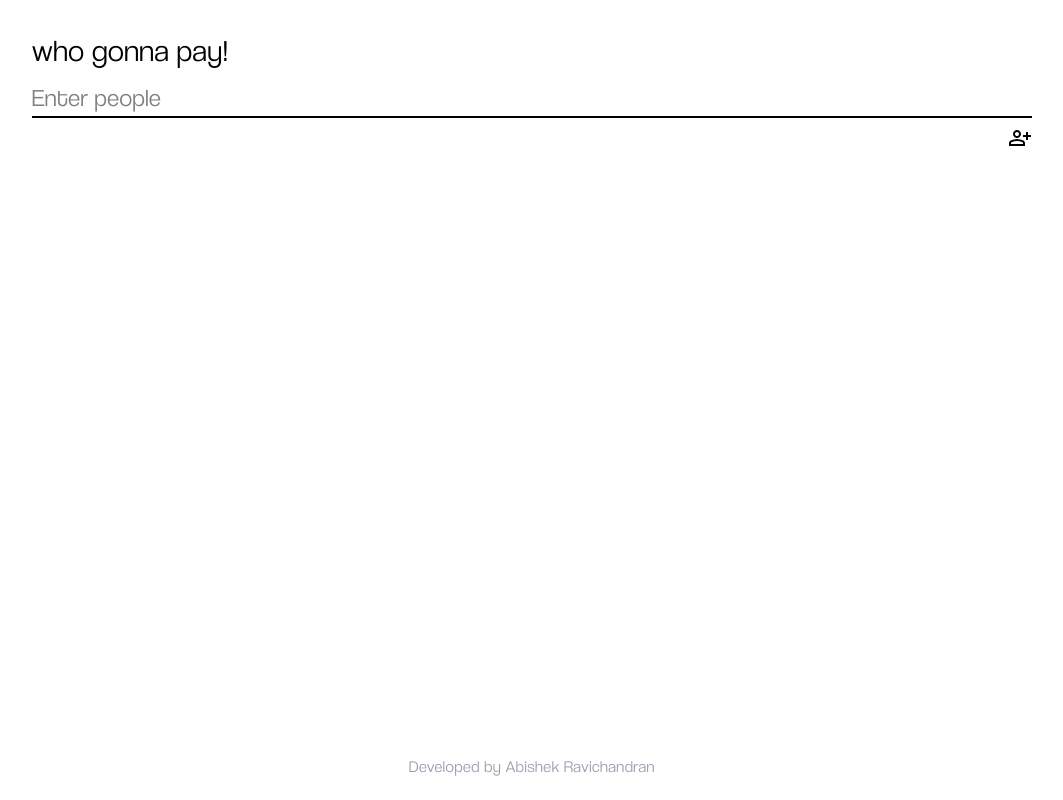
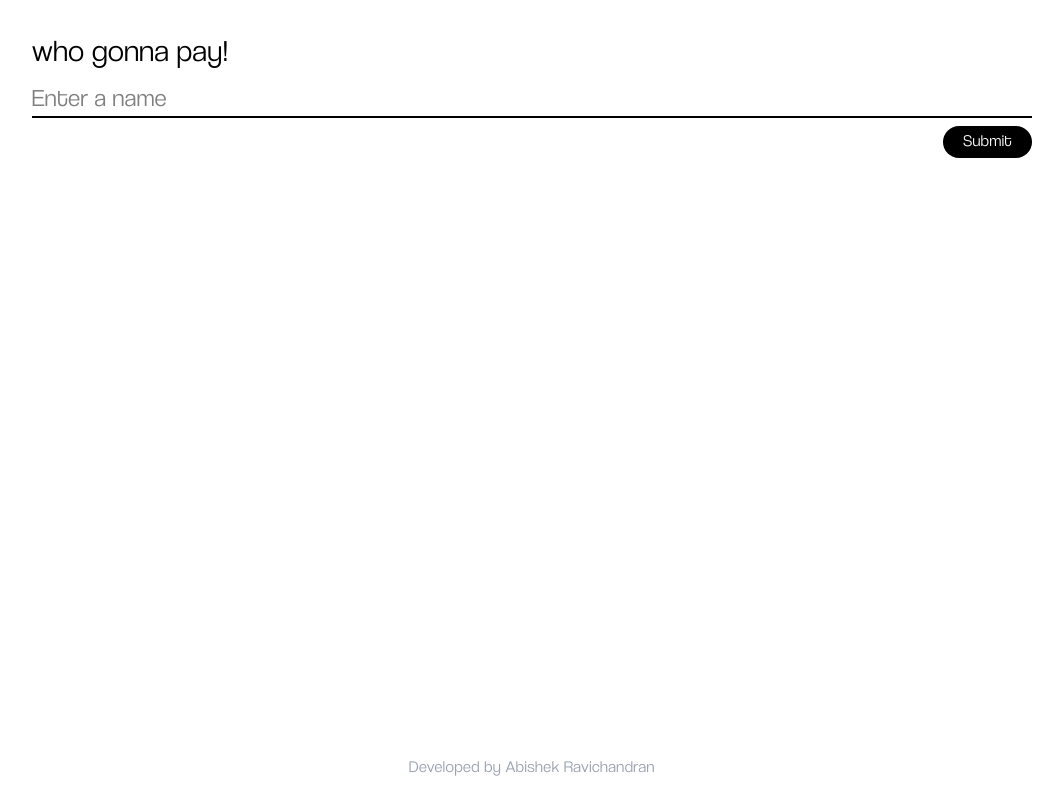
Before and after one commit to awsabishek23-cmd/who-gonna-pay, a Svelte app: page / in a window 1280 px wide. Shown: the whole page, without its empty margins (108-1171 px from the left). Built offline with nearby package versions, Linux system fonts and the light colour scheme.

Commit message:
accessibility added in submit and changed placeholder

```diff
--- a/src/App.svelte
+++ b/src/App.svelte
@@ -73,10 +73,10 @@
             <p class="text-3xl pb-3">who gonna pay!</p>
           </div>
           <form onsubmit={handleSubmit}>
-              <input type="text" bind:value={user} class="border-b-2 outline-none w-full text-2xl" placeholder="Enter people"><br>
+              <input type="text" bind:value={user} class="border-b-2 outline-none w-full text-2xl mb-2" placeholder="Enter a name"><br>
               <div class="flex justify-end-safe">
-                <button class="cursor-pointer mt-2">
-                  <svg xmlns="http://www.w3.org/2000/svg" height="24px" viewBox="0 -960 960 960" width="24px" fill="#000000"><path d="M720-400v-120H600v-80h120v-120h80v120h120v80H800v120h-80ZM247-527q-47-47-47-113t47-113q47-47 113-47t113 47q47 47 47 113t-47 113q-47 47-113 47t-113-47ZM40-160v-112q0-34 17.5-62.5T104-378q62-31 126-46.5T360-440q66 0 130 15.5T616-378q29 15 46.5 43.5T680-272v112H40Zm80-80h480v-32q0-11-5.5-20T580-306q-54-27-109-40.5T360-360q-56 0-111 13.5T140-306q-9 5-14.5 14t-5.5 20v32Zm296.5-343.5Q440-607 440-640t-23.5-56.5Q393-720 360-720t-56.5 23.5Q280-673 280-640t23.5 56.5Q327-560 360-560t56.5-23.5ZM360-640Zm0 400Z"/></svg>
+                <button class="cursor-pointer">
+                  <p class="cursor-pointer bg-black text-white  px-5 py-1 rounded-full">Submit</p>
                 </button>
               </div>
           </form>
@@ -86,7 +86,7 @@
             <div class="flex justify-between items-center pt-5 px-0.75">
               <p class="text-2xl">{user}</p>
               <button onclick={() => handleDelete(index)} class="cursor-pointer">
-              <svg xmlns="http://www.w3.org/2000/svg" height="24px" viewBox="0 -960 960 960" width="24px" fill="#000000"><path d="M280-120q-33 0-56.5-23.5T200-200v-520h-40v-80h200v-40h240v40h200v80h-40v520q0 33-23.5 56.5T680-120H280Zm400-600H280v520h400v-520ZM360-280h80v-360h-80v360Zm160 0h80v-360h-80v360ZM280-720v520-520Z"/></svg>
+                <svg xmlns="http://www.w3.org/2000/svg" height="24px" viewBox="0 -960 960 960" width="24px" fill="#000000"><path d="M280-120q-33 0-56.5-23.5T200-200v-520h-40v-80h200v-40h240v40h200v80h-40v520q0 33-23.5 56.5T680-120H280Zm400-600H280v520h400v-520ZM360-280h80v-360h-80v360Zm160 0h80v-360h-80v360ZM280-720v520-520Z"/></svg>
               </button>
             </div>
           {/each}
```
